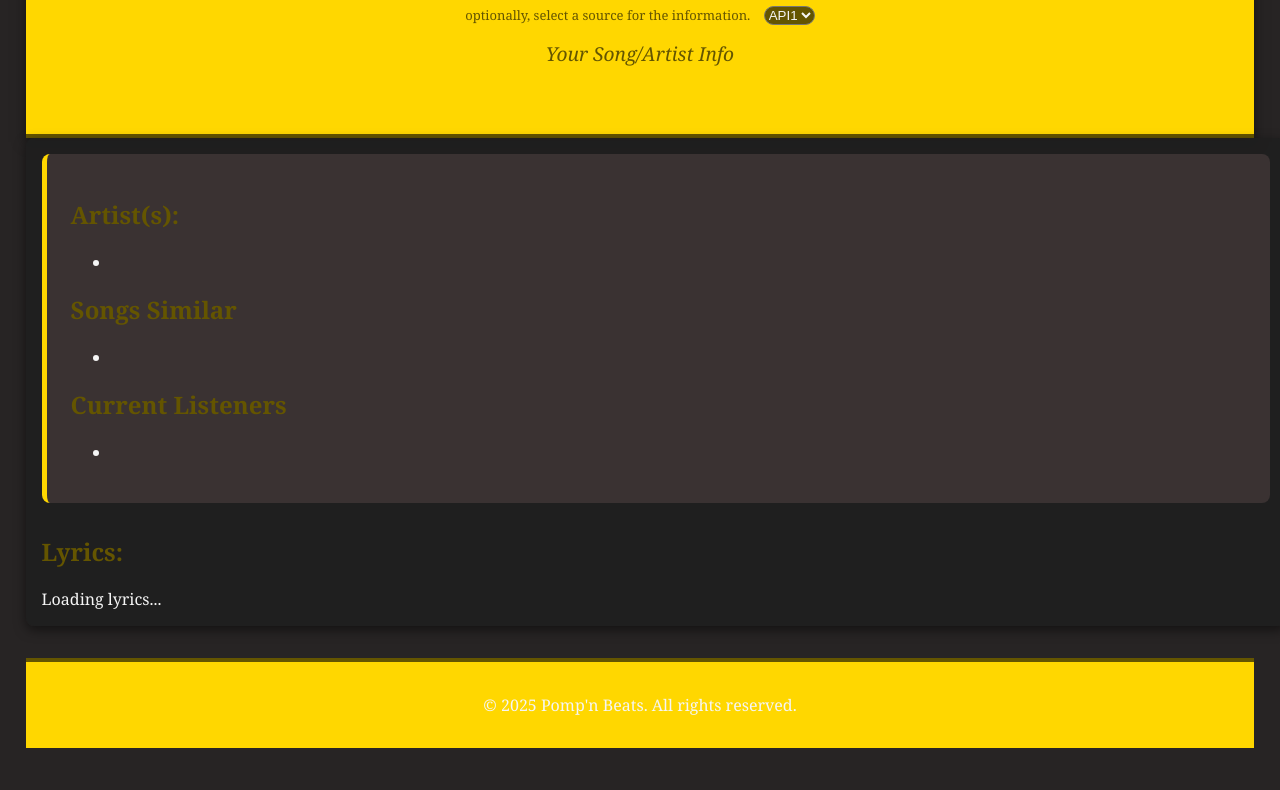
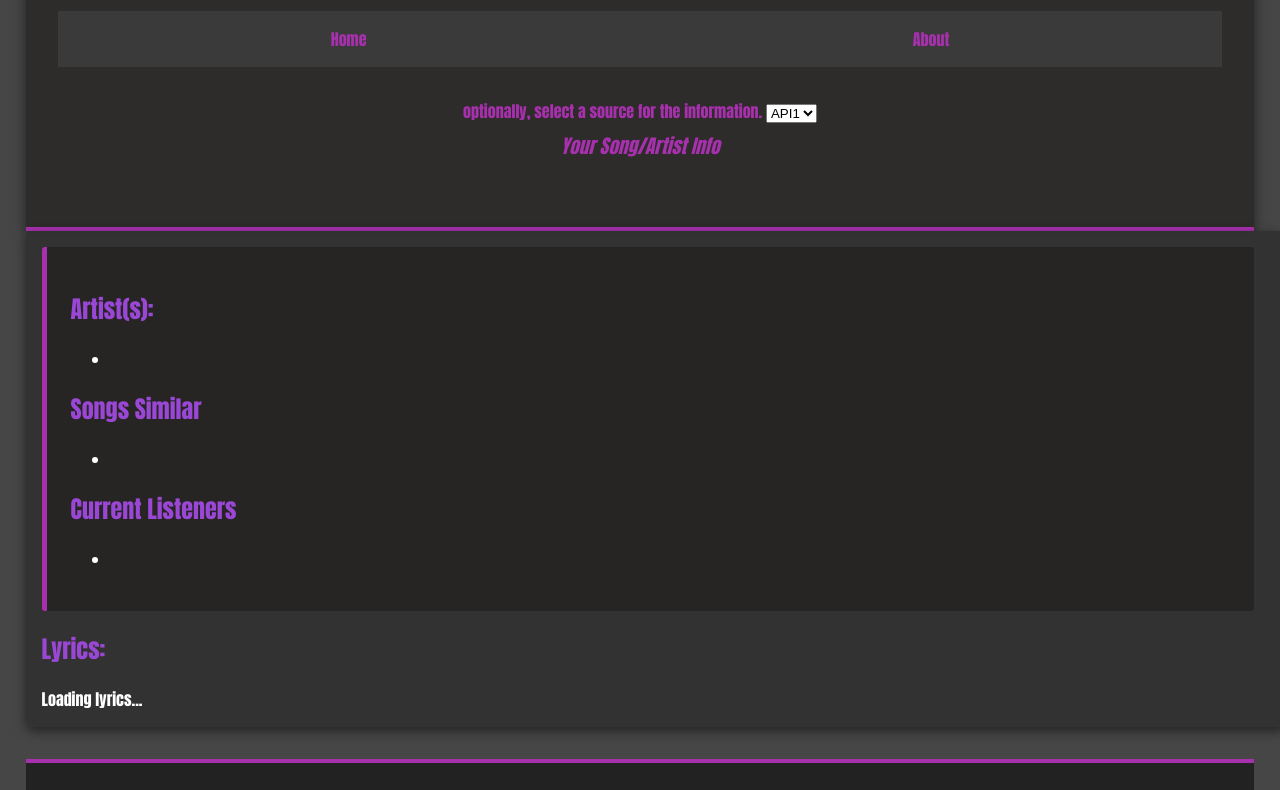
Before and after one commit to NeumontAGrover/pompn-beats, a website: page SearchPage.html in a window 1280 px wide. Shown: the part 176-966 px from the top of the page. Drawn offline with Linux system fonts and the light colour scheme.

Commit message:
about page plus updates

```diff
--- a/SearchPage.html
+++ b/SearchPage.html
@@ -7,10 +7,17 @@
   <link rel="stylesheet" href="style.css" />
 </head>
 
+
 <body>
   <header>
     <h1>Song/Artist:  <input type="text" id="SearchBar">
     <button id="SearchButtom" class="button">Search</button> </h1>
+     <nav>
+                <ul>
+                    <li><a href="BeatsFrontpage.html">Home</a></li>
+                    <li><a href="AboutPage.html">About</a></li>
+                </ul>
+            </nav>
 
     <!-- TODO: replace with correct API(s) later -->
     <div class="select-API">
--- a/style.css
+++ b/style.css
@@ -1,17 +1,18 @@
 :root {
     --bg-primary: #272424;
-    --bg-secondary: #3a3232;
-    --text-primary: #f5f5f5;
-    --color-primary: #ffd700;
-    --color-accent: #645500;
+    --bg-secondary: #3a3a3a;
+    --text-primary: white;
+    --text-secondary: rgb(153, 71, 212);
+    --color-primary: #a730ad;
+    --color-accent: #a730ad;
     --color-muted: #888888;
     --shadow: 0 4px 12px rgba(0, 0, 0, 0.5);
 }
 
 body {
-    font-family: 'Georgia', serif;
-    background-color: var(--bg-primary);
-    background-image: url('dark-bg-texture.jpg');
+    font-family: 'Impact', Fantasy;
+    background-color: rgb(71, 70, 70);
+
     background-size: cover;
     background-attachment: fixed;
     color: var(--text-primary);
@@ -20,12 +21,12 @@ body {
 }
 
 header {
-    background-color: var(--color-primary);
-    color: var(--text-primary);
+    background-color: rgba(44, 41, 41, 0.9);
+    color: var(--color-primary);
     padding: 3rem 2rem;
     box-shadow: var(--shadow);
     text-align: center;
-    border-bottom: 4px solid var(--color-accent);
+    border-bottom: 4px solid var(--color-primary);
 }
 
 header h1 {
@@ -39,9 +40,15 @@ header h1 {
     gap: 5px;
 
 
+
+}
+
+.header-title{
+    flex: 1;
 }
 
 .search-input{
+    display:flex;
     width: 300px;
     padding: 10px;
     border: 2px solid #a730ad;
@@ -52,6 +59,7 @@ header h1 {
 }
 
 .search-button{
+    display: flex;
     padding: 10px 20px;
     background-color: #913b9c;
     color: white;
@@ -66,7 +74,7 @@ header h1 {
 
 .tagline {
     font-style: italic;
-    color: var(--color-accent);
+    color: var(--color-primary);
     font-size: 1.2rem;
     margin-top: 0.5rem;
 }
@@ -86,9 +94,6 @@ header h1 {
     z-index: 1000;
 }
 
-.theme-toggle:hover {
-    background: #ffec80;
-}
 
 nav ul {
     display: flex;
@@ -115,7 +120,7 @@ nav a:hover {
 main {
     width: 95%;
     margin: auto;
-    background-color: rgba(31, 31, 31, 0.9);
+    background-color: rgba(49, 49, 49, 0.922);
     padding: 2rem;
     border-radius: 8px;
     box-shadow: var(--shadow);
@@ -127,11 +132,12 @@ main {
 }
 
 #about {
-    background-color: var(--bg-secondary);
+    background-color: var(--bg-primary);
     padding: 1.5rem;
     border-left: 5px solid var(--color-primary);
-    border-radius: 8px;
-    margin-bottom: 2rem;
+    border-radius: 3px;
+    margin-bottom: 1rem;
+    margin-right: 1rem;
 }
 
 .about-text p {
@@ -168,20 +174,20 @@ details {
 }
 
 details summary {
-    font-weight: bold;
+    font-weight: normal;
     cursor: pointer;
-    color: var(--color-accent);
+    color: var(--text-secondary);
 }
 
 h2, h3 {
-    color: var(--color-accent);
+    color: var(--text-secondary);
 }
 
 input[type="number"] {
     padding: 0.75rem;
     font-size: 1.1rem;
     width: 60%;
-    border: 2px solid var(--color-primary);
+    border: 2px solid var(--bg-primary);
     border-radius: 6px;
     background-color: var(--bg-secondary);
     color: var(--text-primary);
@@ -192,7 +198,7 @@ input[type="number"] {
     display: inline-block;
     margin-top: 0.5rem;
     padding: 0.6rem 1.2rem;
-    background-color: var(--color-primary);
+    background-color: var(--bg-primary);
     color: var(--text-primary);
     font-weight: bold;
     border: none;
@@ -218,22 +224,6 @@ input[type="number"] {
     padding-left: 0;
 }
 
-.select-API{
-    margin: 15px;
-
-    font-size: small;
-    color: var(--color-accent);
-}
-
-#info-source{
-    margin-left: 10px;
-
-    color: var(--text-primary);
-    background-color: var(--color-accent);
-
-    border-radius: 1rem;
-}
-
 #history li {
     color: var(--text-primary);
     padding: 0.25rem;
@@ -249,9 +239,8 @@ input[type="number"] {
 footer {
     text-align: center;
     padding: 1rem;
-    background-color: var(--color-primary);
-    color: var(--text-primary);
-    border-top: 4px solid var(--color-accent);
+    background-color: rgba(31, 31, 31, 0.9);
+    color: var(--color-primary);
+    border-top: 4px solid var(--color-primary);
     margin-top: 2rem;
-
 }
```
Also changed, not shown: AboutPage.html (added, +37 -0 lines), BeatsFrontpage.html (+31 -6 lines).
